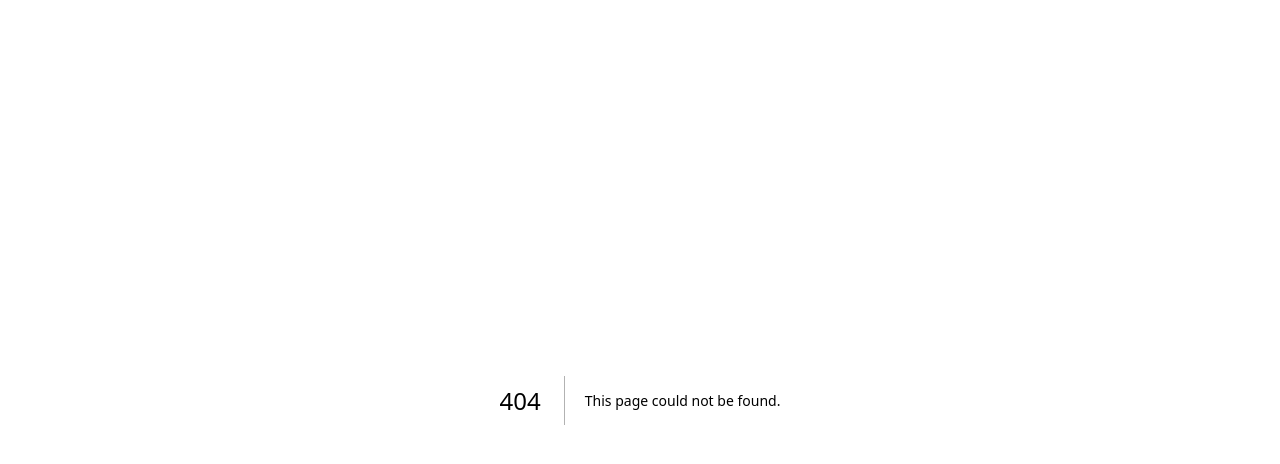
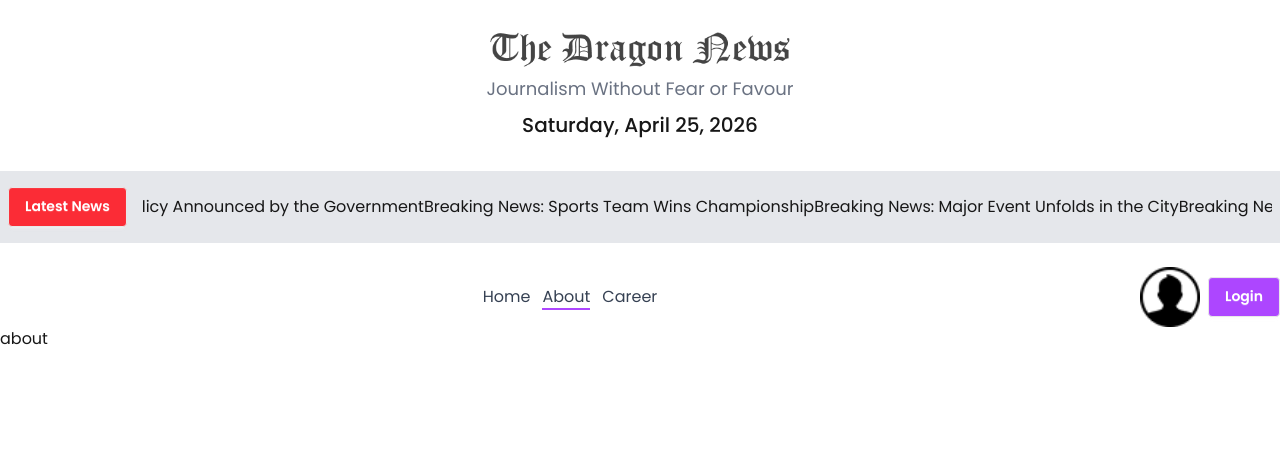
Before and after one commit to mdallamaiqbal/Daragon-news-nextjs, a Next.js app: page /about in a window 1280 px wide. Before the commit this address had no page. Shown: the top 464 px of the page. Built offline with nearby package versions, Linux system fonts and the light colour scheme.

Commit message:
add nav bar marque tag navlink

```diff
--- a/package.json
+++ b/package.json
@@ -9,9 +9,11 @@
     "lint": "eslint"
   },
   "dependencies": {
+    "date-fns": "^4.1.0",
     "next": "16.2.4",
     "react": "19.2.4",
-    "react-dom": "19.2.4"
+    "react-dom": "19.2.4",
+    "react-fast-marquee": "^1.6.5"
   },
   "devDependencies": {
     "@tailwindcss/postcss": "^4",
--- a/src/app/(auth)/layout.jsx
+++ b/src/app/(auth)/layout.jsx
@@ -1,12 +1,13 @@
 import Navbar from "@/components/shared/Navbar";
+import { montserrat } from "../layout";
 
 
 const AuthLayout = ({children}) => {
     return (
-        <>
+        <div className={`${montserrat.className}`}>
             <Navbar />
             {children}
-        </>
+        </div>
     );
 };
 
--- /dev/null
+++ b/src/app/(main)/about/page.jsx
@@ -0,0 +1,11 @@
+
+
+const AboutPage = () => {
+    return (
+        <div>
+            about
+        </div>
+    );
+};
+
+export default AboutPage;
--- /dev/null
+++ b/src/app/(main)/career/page.jsx
@@ -0,0 +1,11 @@
+
+
+const CareerPage = () => {
+    return (
+        <div>
+            career
+        </div>
+    );
+};
+
+export default CareerPage;
--- a/src/app/(main)/layout.jsx
+++ b/src/app/(main)/layout.jsx
@@ -1,10 +1,12 @@
 
+import BreakingNews from "@/components/shared/BreakingNews";
 import Header from "@/components/shared/Header";
 import Navbar from "@/components/shared/Navbar";
 const MainLayout = ({children}) => {
     return (
         <div>
         <Header />
+        <BreakingNews/>
         <Navbar />
         {children}
         </div>
--- a/src/app/layout.js
+++ b/src/app/layout.js
@@ -1,15 +1,15 @@
-import { Geist, Geist_Mono } from "next/font/google";
+import { Geist, Geist_Mono, Montserrat, Poppins } from "next/font/google";
 import "./globals.css";
 
-
-const geistSans = Geist({
-  variable: "--font-geist-sans",
+const poppins = Poppins({
+  variable: "--font-poppins",
   subsets: ["latin"],
+  weight: ["400","500","600","700"]
 });
-
-const geistMono = Geist_Mono({
-  variable: "--font-geist-mono",
+export const montserrat = Montserrat({
+  variable: "--font-montserrat",
   subsets: ["latin"],
+  weight: ["400","500","600","700"]
 });
 
 export const metadata = {
@@ -21,9 +21,9 @@ export default function RootLayout({ children }) {
   return (
     <html
       lang="en"
-      className={`${geistSans.variable} ${geistMono.variable} h-full antialiased`}
+      className={`h-full antialiased`}
     >
-      <body className="min-h-full flex flex-col">
+      <body className={`${poppins.className} min-h-full flex flex-col`}>
 
         {children}
         </body>
--- /dev/null
+++ b/src/app/not-found.jsx
@@ -0,0 +1,15 @@
+import Link from "next/link";
+
+
+const NotFound = () => {
+    return (
+        <div className="h-[80vh] flex gap-5 justify-center items-center flex-col">
+            <h3 className="font-bold text-5xl text-purple-500">This page is not found</h3>
+           <Link href={'/'}>
+            <button className="btn bg-purple-500 text-white">Back to Home</button>
+           </Link>
+        </div>
+    );
+};
+
+export default NotFound;
--- /dev/null
+++ b/src/components/shared/BreakingNews.jsx
@@ -0,0 +1,27 @@
+import Marquee from "react-fast-marquee";
+
+const news =[
+    {id:"1",
+     title:"Breaking News: Major Event Unfolds in the City"
+    },
+    {id:"2",
+     title:"Breaking News: New Policy Announced by the Government"
+    },
+    {id:"3",
+     title:"Breaking News: Sports Team Wins Championship"
+    }
+]
+const BreakingNews = () => {
+    return (
+        <div className="container mx-auto px-2 flex justify-between gap-4 items-center bg-gray-200 py-4">
+            <button className="btn bg-red-500 text-white">Latest News</button>
+            <Marquee pauseOnHover={true} speed={100}>
+                {news.map(n=>{
+                   return <span key={n.id}>{n.title}</span>
+                })}
+            </Marquee>
+        </div>
+    );
+};
+
+export default BreakingNews;
--- a/src/components/shared/Header.jsx
+++ b/src/components/shared/Header.jsx
@@ -1,9 +1,13 @@
-
+import { compareAsc, format } from "date-fns";
+import logo from '@/assets/logo.png'
+import Image from 'next/image';
 
 const Header = () => {
     return (
-        <div>
-            <h2>this is header</h2>
+        <div className='text-center py-8 space-y-2'>
+            <Image src={logo} className='mx-auto' width={300} height={200} alt='logo'/>
+            <p className='text-lg text-gray-500'>Journalism Without Fear or Favour</p>
+            <p className='text-xl font-medium'>{format(new Date(), "EEEE, MMMM dd, yyyy") }</p>
         </div>
     );
 };
--- /dev/null
+++ b/src/components/shared/NavLink.jsx
@@ -0,0 +1,15 @@
+"use client"
+import Link from "next/link";
+import { usePathname } from "next/navigation";
+
+const NavLink = ({href,children,className}) => {
+    const pathname = usePathname();
+    const isActive = href === pathname;
+    return (
+        <Link href={href} className={`${isActive ? "border-b-2 border-b-purple-500" : ""} ${className}`}>
+            {children}
+        </Link>
+    );
+};
+
+export default NavLink;
--- a/src/components/shared/Navbar.jsx
+++ b/src/components/shared/Navbar.jsx
@@ -1,9 +1,21 @@
-
+import Image from "next/image";
+import Link from "next/link";
+import userAvatar from "@/assets/user.png"
+import NavLink from "./NavLink";
 
 const Navbar = () => {
     return (
-        <div>
-            this is nav
+        <div className="flex justify-between container mx-auto mt-6">
+            <div></div>
+            <ul className="flex justify-between items-center gap-3 text-gray-700">
+                <li><NavLink href={"/"}>Home</NavLink></li>
+                <li><NavLink href={"/about"}>About</NavLink></li>
+                <li><NavLink href={"/career"}>Career</NavLink></li>
+            </ul>
+            <div className="flex items-center gap-2">
+                <Image src={userAvatar} width={60} height={60} alt="user avatar" />
+         <button className="btn bg-purple-500 text-white"><Link href={"/login"}>Login</Link></button>
+          </div>
         </div>
     );
 };
```
Also changed, not shown: 1 other file (tests, documents, lock files or other folders).
